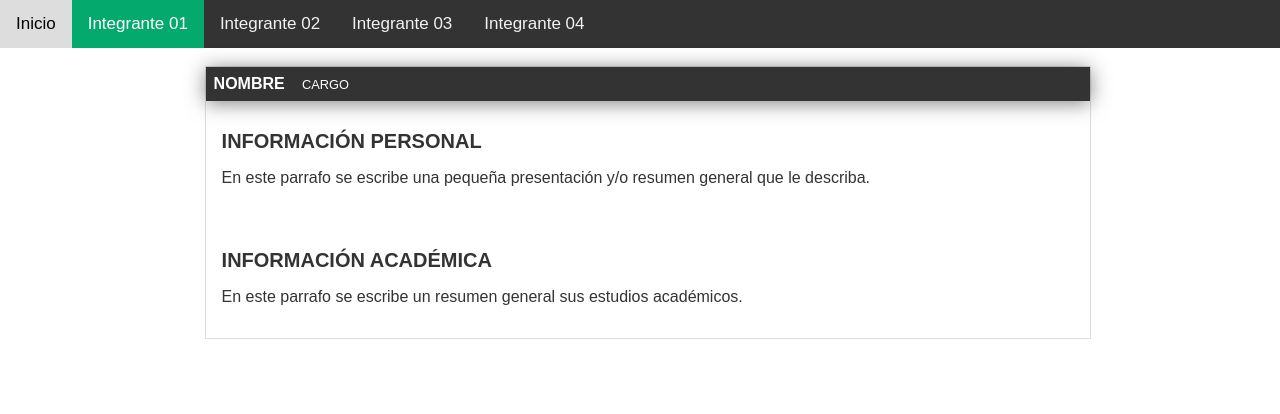
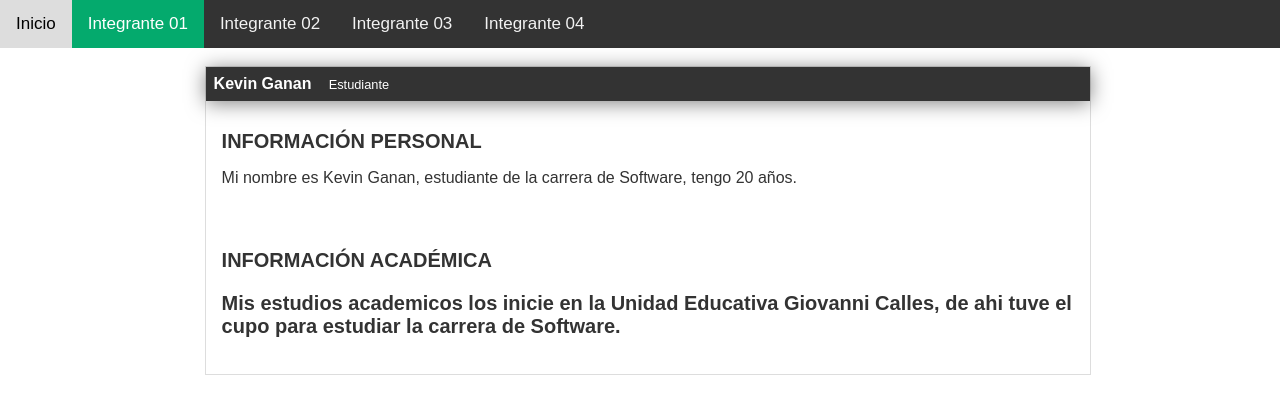
Before and after one commit to LizardCs/tallergrupo1, a plain HTML site: page integrante02.html in a window 1280 px wide. Drawn offline with Linux system fonts and the light colour scheme; files that its build step writes are made by us from their sources.

Commit message:
Se agrego datos personales al integrante02

```diff
--- a/integrante02.html
+++ b/integrante02.html
@@ -46,17 +46,17 @@
       <div style="padding-left:16px">
         <div id="container">
             <div id="cabecera">
-                NOMBRE
-                <span id="tagline">CARGO</span>
+                Kevin Ganan
+                <span id="tagline">Estudiante</span>
             </div>
             <div id="post">
                 <h1>INFORMACIÓN PERSONAL</h1>
-                <p>En este parrafo se escribe una pequeña presentación y/o resumen general que le describa.</p>
+                <p>Mi nombre es Kevin Ganan, estudiante de la carrera de Software, tengo 20 años.</p>
                 <p></p>
             </div>
             <div id="post">
-                <h1>INFORMACIÓN ACADÉMICA</h1>
-                <p>En este parrafo se escribe un resumen general sus estudios académicos.</p>
+                <h1>INFORMACIÓN ACADÉMICA</h>
+                <p>Mis estudios academicos los inicie en la Unidad Educativa Giovanni Calles, de ahi tuve el cupo para estudiar la carrera de Software.</p>
                 <p></p>
             </div>
         </div>
```
